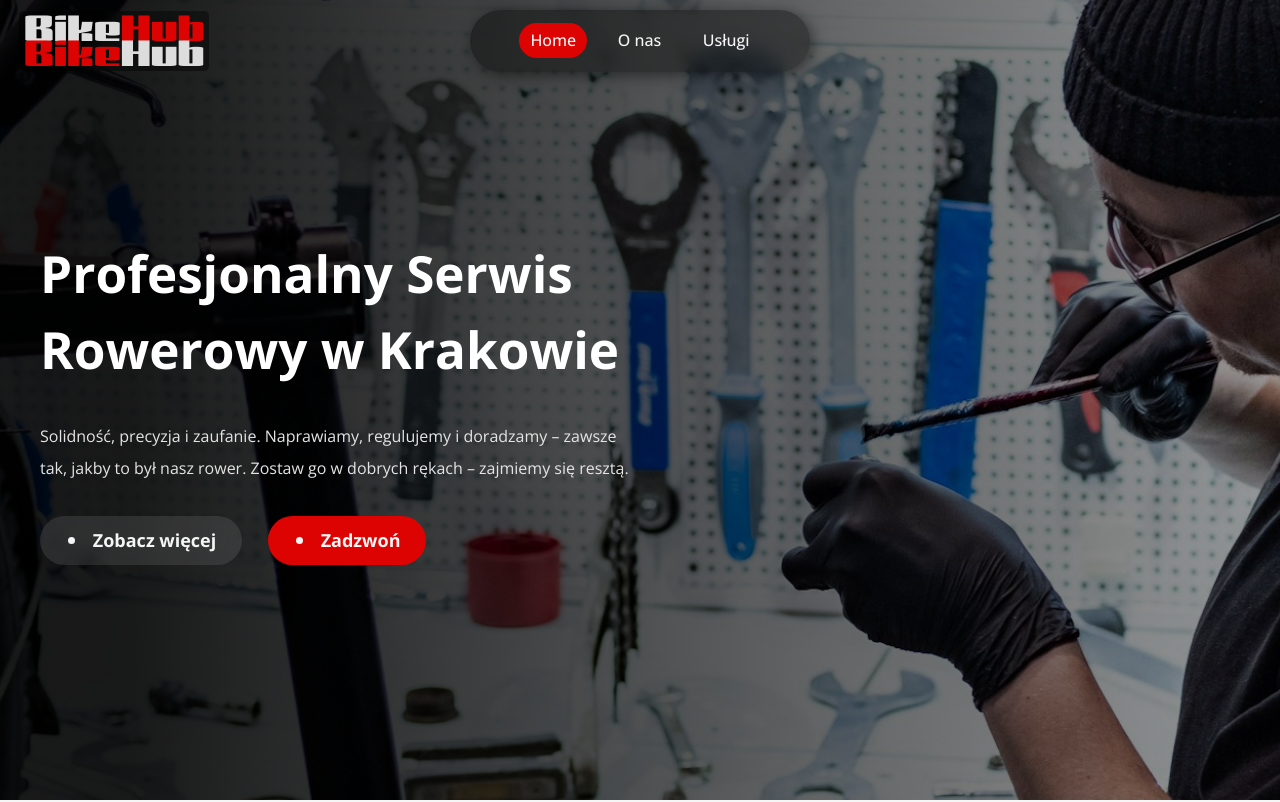
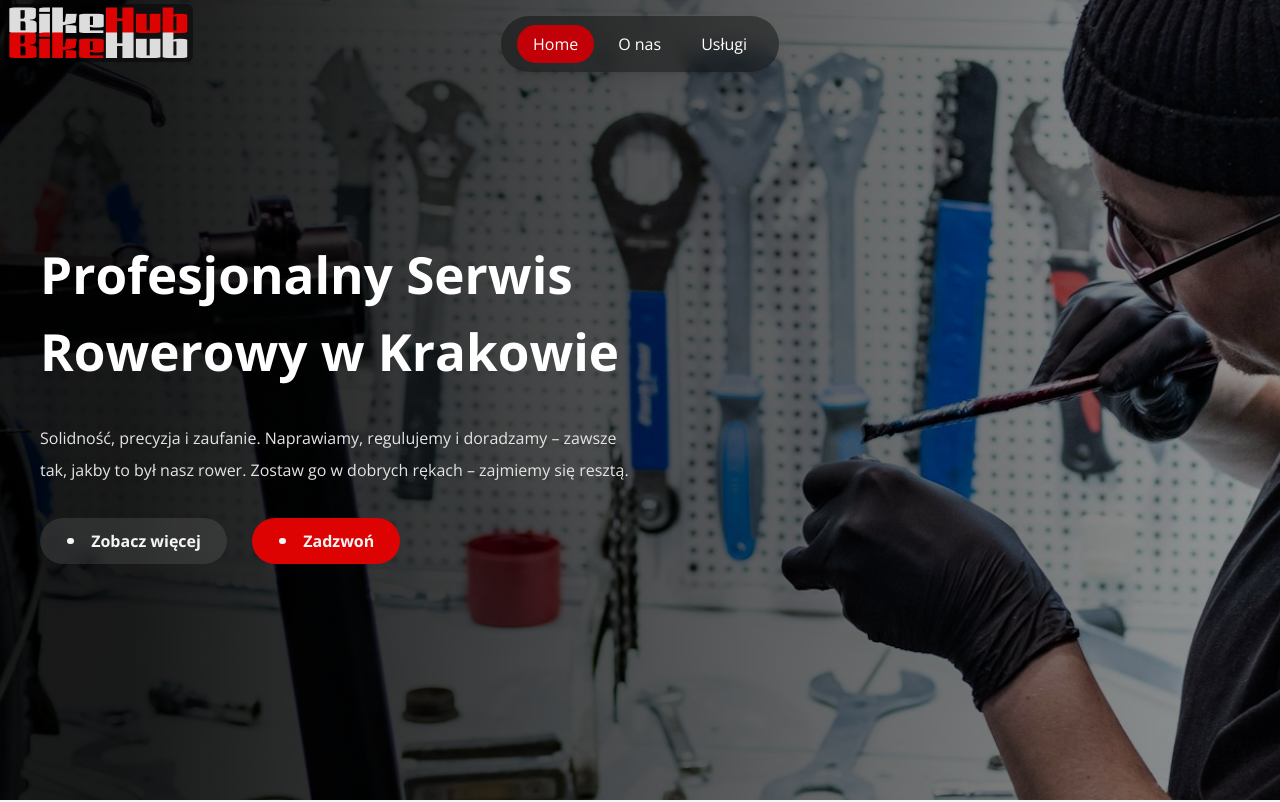
Before and after one commit to KM-WebDev/template-bike, a Next.js app: page / in a window 1280 px wide. Shown: the top 802 px of the page. Built offline with nearby package versions, Linux system fonts and the light colour scheme.

Commit message:
change nav

```diff
--- a/src/components/About.tsx
+++ b/src/components/About.tsx
@@ -11,9 +11,9 @@ import Badge from "./Budge";
 
 export default function About() {
     return (
-        <Section className="px-10 py-[20rem]">
+        <Section className="px-5 py-[20rem]">
             <Section.Content className="relative">
-                <div className="flex flex-col gap-[5rem] md:flex-row">
+                <div className="flex flex-col gap-8 md:flex-row md:gap-6">
                     <AboutImage />
                     <Content />
                 </div>
@@ -40,12 +40,10 @@ function AboutImage() {
 
 function Content() {
     return (
-        <div className="flex w-full flex-1 flex-col gap-[5rem]">
-            <div className="flex h-fit w-full flex-col gap-8 rounded-3xl bg-white p-[2rem] shadow-lg lg:p-[5rem]">
-                <div className="flex flex-col gap-5">
-                    <h2 className="text-[2.5rem] font-semibold">
-                        Ludzie i relacje
-                    </h2>
+        <div className="z-1 flex w-full flex-1 flex-col gap-4 md:gap-6">
+            <div className="flex h-fit w-full flex-col gap-5 rounded-3xl bg-white px-6 py-6 shadow-lg md:gap-8 lg:p-[5rem]">
+                <div className="flex flex-col gap-2 md:gap-3">
+                    <h2 className="text-2xl font-bold">Ludzie i relacje</h2>
                     <p>
                         Chcemy tworzyć miejsce, do którego chętnie się wraca –
                         nie tylko po naprawę, ale też po dobrą radę i pozytywną
@@ -55,7 +53,7 @@ function Content() {
                 </div>
                 <Button className="w-fit">Zobacz więcej</Button>
             </div>
-            <Stats className="flex w-full justify-between px-5" />
+            <Stats className="flex w-full justify-between gap-6 px-5" />
         </div>
     );
 }
--- a/src/components/Budge.tsx
+++ b/src/components/Budge.tsx
@@ -49,7 +49,7 @@ export default function Badge({
             variants={variants}
             animate={controls}
             className={cn(
-                "bg-opacity-0 absolute z-1 flex items-center justify-center gap-6 rounded-2xl bg-white/85 px-8 py-4 shadow-2xl backdrop-blur",
+                "bg-opacity-0 absolute z-1 flex items-center justify-center gap-6 rounded-2xl bg-white/85 px-4 py-2 shadow-2xl backdrop-blur",
                 className
             )}
         >
--- a/src/components/Button.module.scss
+++ b/src/components/Button.module.scss
@@ -8,7 +8,7 @@ $duration: 0.2s;
     border-radius: 4rem;
     padding: 0.7rem 1.4rem;
     font-weight: bold;
-    font-size: 18px;
+    font-size: 16px;
     cursor: pointer;
     gap: 1rem;
 
--- a/src/components/Hero/Hero.module.scss
+++ b/src/components/Hero/Hero.module.scss
@@ -3,7 +3,7 @@
 
 .container {
     @include flex-center;
-    height: 100svh;
+    height: 100vh;
     width: 100%;
     padding: 0 2rem;
     z-index: 1;
--- a/src/components/Navigation/NavLink.tsx
+++ b/src/components/Navigation/NavLink.tsx
@@ -1,14 +1,13 @@
 "use client";
 
+import { cn } from "@/lib/utils";
 import Link from "next/link";
+import { usePathname } from "next/navigation";
 
 interface NavLinkProps {
     href: string;
     name: string;
 }
-
-import styles from "./Navigation.module.scss";
-import { usePathname } from "next/navigation";
 
 export default function NavLink({ href, name }: NavLinkProps) {
     const pathname = usePathname();
@@ -17,7 +16,10 @@ export default function NavLink({ href, name }: NavLinkProps) {
     return (
         <Link
             href={href}
-            className={`${styles.link} ${isActive && styles["link--active"]}`}
+            className={cn(
+                "z-10 rounded-full px-4 py-2 text-white",
+                isActive && "bg-red-700"
+            )}
         >
             {name}
         </Link>
--- a/src/components/Navigation/Navigation.client.tsx
+++ b/src/components/Navigation/Navigation.client.tsx
@@ -38,7 +38,7 @@ export default function NavigationClient({ children }: Props) {
         <div
             data-scrolled={isScrolled ? "true" : "false"}
             ref={navRef}
-            className="fixed z-[10000] w-full"
+            className="group/nav fixed z-[10000] w-full"
         >
             {children}
         </div>
--- a/src/components/Navigation/Navigation.module.scss
+++ /dev/null
@@ -1,112 +0,0 @@
-@import "../../styles/colors";
-@import "../../styles/variables";
-
-.nav {
-    // width: 100%;
-    // height: $nav-height;
-    // position: fixed;
-    width: 100%;
-    height: 100%;
-    display: flex;
-    padding: 0.6rem 1.2rem;
-    z-index: 100000;
-    align-items: center;
-
-    justify-content: space-between;
-}
-
-.navDefault {
-    background-color: rgba(0 0 0 / 50%);
-    backdrop-filter: blur(8px);
-
-    .main {
-        justify-content: end;
-    }
-}
-
-.navCenter {
-    justify-content: center;
-    .logo {
-        position: absolute;
-        left: 1.2rem;
-    }
-
-    .main {
-        padding: 1.2rem 3.1rem;
-
-        border-radius: 3.1rem;
-        background-color: rgba(#000, 0.4);
-        backdrop-filter: blur(8px);
-        box-shadow: 3px 3px 15px 0px rgba(#000, 0.5);
-        transition: background-color 0.1s;
-    }
-}
-
-.main {
-    display: flex;
-    flex-direction: column;
-    justify-content: center;
-    gap: 0.1rem;
-    height: 100%;
-    color: $bg;
-}
-
-.contact {
-    display: flex;
-    align-items: center;
-    gap: 0.5rem;
-}
-
-.tel {
-    @extend .contact;
-}
-
-.mail {
-    @extend .contact;
-}
-
-.logo {
-    padding: 0.3rem;
-    background-color: rgba(#000, 0.4);
-    backdrop-filter: blur(8px);
-    border-radius: 5px;
-}
-
-.list {
-    gap: 1.2rem;
-    display: flex;
-    list-style: none;
-}
-
-.item {
-    color: white;
-}
-
-.link {
-    color: $bg;
-    cursor: pointer;
-    font-weight: 500;
-    padding: 0.4rem 0.7rem;
-
-    &:hover {
-        color: $bg-light;
-    }
-
-    &--active {
-        color: $bg;
-        border-radius: 25px;
-        background-color: rgba($brand-dark, 1);
-    }
-}
-
-// [data-scrolled="true"] .nav {
-// }
-
-[data-scrolled="true"] .logo {
-    background-color: black;
-    box-shadow: 3px 3px 15px 0px rgba(#000, 0.5);
-}
-
-[data-scrolled="true"] .main {
-    background-color: rgba(#000, 0.4);
-}
--- a/src/components/Navigation/Navigation.server.tsx
+++ b/src/components/Navigation/Navigation.server.tsx
@@ -1,7 +1,8 @@
 import { JSX } from "react";
 
-import styles from "./Navigation.module.scss";
 import NavLink from "./NavLink";
+import { cn } from "@/lib/utils";
+import Logo from "../Logo";
 
 export interface NavigationRoutesEntry {
     name: string;
@@ -11,26 +12,26 @@ export interface NavigationRoutesEntry {
 export type NavigationRoutes = NavigationRoutesEntry[];
 
 export interface NavigationProps {
-    Logo?: JSX.Element;
     routes: NavigationRoutes;
-    type?: "default" | "center";
 }
 
-const navigationVariants = {
-    default: styles.navDefault,
-    center: styles.navCenter,
-};
-
-export default function NavigationServer({
-    Logo,
-    routes,
-    type = "default",
-}: NavigationProps) {
+export default function NavigationServer({ routes }: NavigationProps) {
     return (
-        <nav className={`${styles.nav} ${navigationVariants[type]}`}>
-            <div className={styles.logo}>{Logo}</div>
-            <div className={styles.main}>
-                <ul className={styles.list}>{generateNavList(routes)}</ul>
+        // <nav className={`${styles.nav} ${navigationVariants[type]}`}>
+        <nav
+            className={cn(
+                "z-50 flex h-full w-full items-center justify-center px-2 py-4"
+            )}
+        >
+            <NavLogo />
+            <div
+                className={cn(
+                    "flex h-full flex-col justify-center gap-0.5 overflow-hidden rounded-full bg-black/40 px-4 py-4 shadow-lg backdrop-blur"
+                )}
+            >
+                <ul className={cn("flex list-none gap-2")}>
+                    {generateNavList(routes)}
+                </ul>
             </div>
             {/* <div className={styles.nav_top}>
                 <div className={styles.logo}>{Logo}</div>
@@ -52,6 +53,19 @@ export default function NavigationServer({
     );
 }
 
+function NavLogo() {
+    return (
+        <div
+            className={cn(
+                "absolute top-1 left-1 rounded-md bg-black/40 p-1 backdrop-blur",
+                "group-data-[scrolled=true]/nav:bg-black group-data-[scrolled=true]/nav:shadow-xl"
+            )}
+        >
+            <Logo />
+        </div>
+    );
+}
+
 function generateNavList(routes: NavigationRoutes) {
     return routes.map((entry) => (
         <NavigationItem key={entry.name} entry={entry} />
@@ -60,7 +74,7 @@ function generateNavList(routes: NavigationRoutes) {
 
 function NavigationItem({ entry }: { entry: NavigationRoutesEntry }) {
     return (
-        <li key={entry.name} className={styles.item}>
+        <li key={entry.name}>
             <NavLink href={entry.link} name={entry.name} />
         </li>
     );
--- a/src/components/Navigation/Navigation.tsx
+++ b/src/components/Navigation/Navigation.tsx
@@ -1,10 +1,10 @@
 import NavigationClient from "./Navigation.client";
 import NavigationServer, { NavigationProps } from "./Navigation.server";
 
-export default function Navigation({ Logo, routes, type }: NavigationProps) {
+export default function Navigation({ routes }: NavigationProps) {
     return (
         <NavigationClient>
-            <NavigationServer type={type} Logo={Logo} routes={routes} />
+            <NavigationServer routes={routes} />
         </NavigationClient>
     );
 }
```
